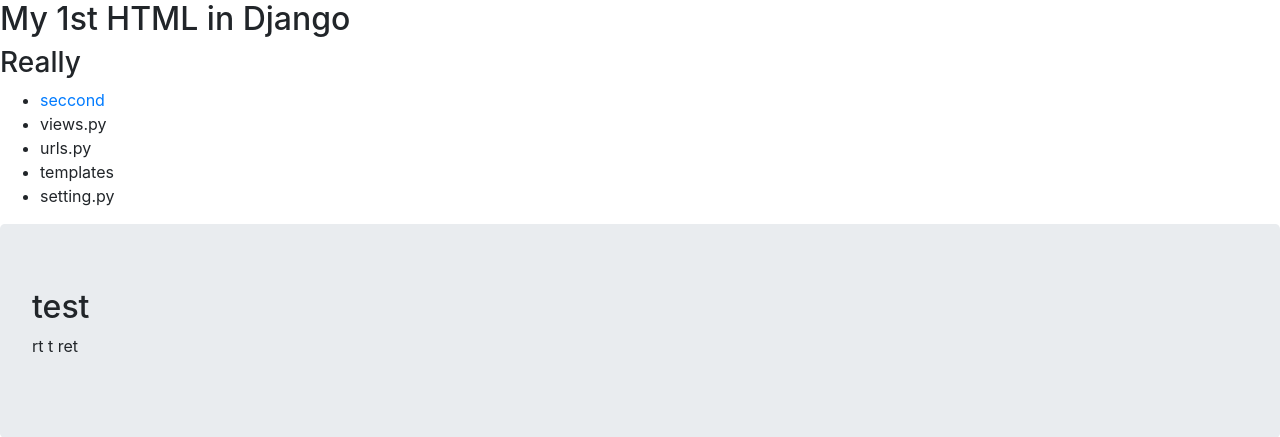
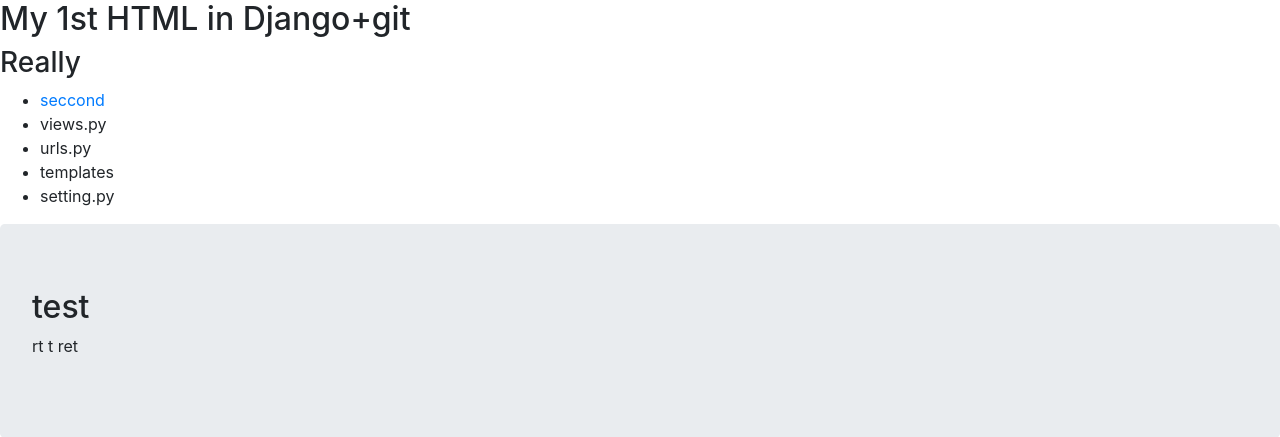
Before and after one commit to Y57/vu, a Django app: page / in a window 1280 px wide; the page is wider, and only the part inside the window is pictured. Shown: the top 437 px of that part. Run offline with Django 3.2, Linux system fonts and the light colour scheme; some libraries are stand-ins or nearby versions.

Commit message:
2nd commit

```diff
--- a/templates/index.html
+++ b/templates/index.html
@@ -9,7 +9,7 @@
     <title>Document</title>
 </head>
 <body>
-    <h2>My 1st HTML in Django</h2>
+    <h2>My 1st HTML in Django+git</h2>
     <h3>Really</h3>
     <ul>
         <li><a href="{% url 's' %}">seccond</a> </li>
```
